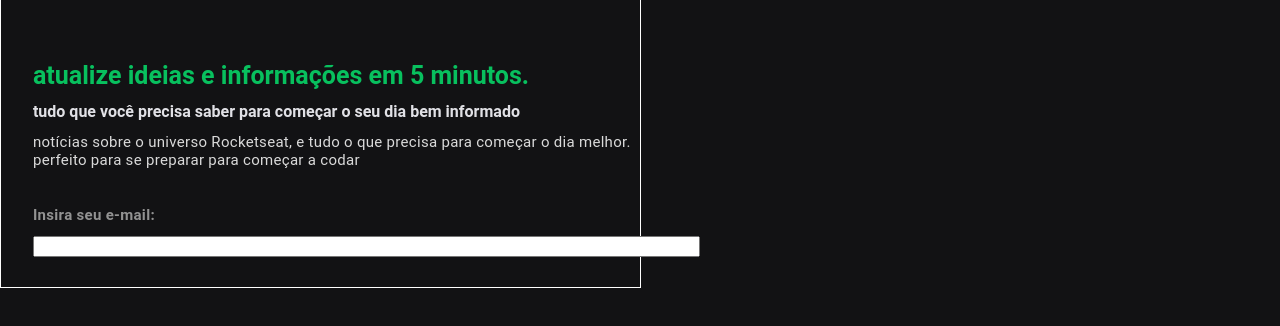
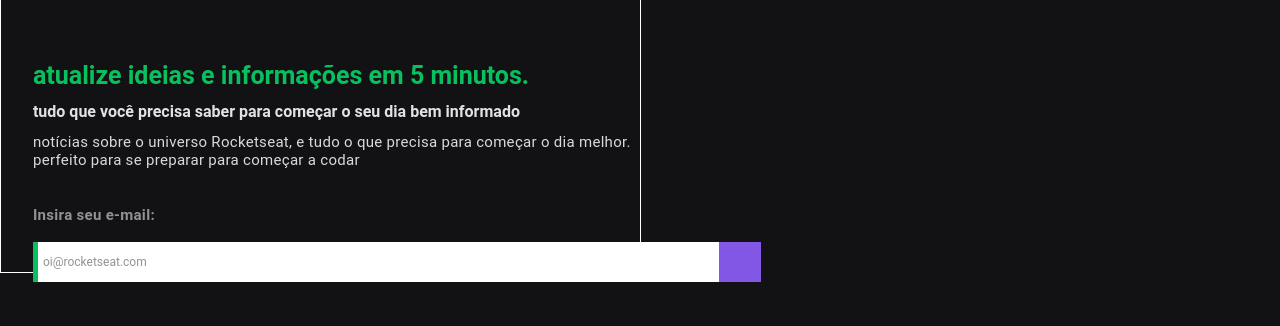
Before and after one commit to xzmuh/news-page, a plain HTML site: page index.html in a window 1280 px wide. Shown: the part 142-468 px from the top of the page. Drawn offline with Linux system fonts and the light colour scheme.

Commit message:
ajustando input

```diff
--- a/index.html
+++ b/index.html
@@ -27,7 +27,13 @@
                 </div>
                 <div class="div-email">
                     <p>Insira seu e-mail:</p>
-                    <input type="text">
+                    <div class="flex-email">
+                        <div class="div-input">
+                            <div class="div-green"></div>
+                            <input type="text" placeholder=" oi@rocketseat.com">
+                            <div class="send"></div>
+                        </div>
+                    </div>
                 </div>
             </div>
         </div>
--- a/src/styles/index.css
+++ b/src/styles/index.css
@@ -74,12 +74,48 @@ body{
     color: #929292;
     letter-spacing: 0.3px;
     font-size: 15px;
-    padding-bottom: 2%;
+    padding-bottom: 3%;
     font-weight: bold;
 }
 
+.div-green{
+    height: 40px;
+    width: 6px;
+    background-color: #08C05E;
+}
+
+.flex-email{
+    position: relative;
+    display: flex;
+}
+
+.send{
+    height: 40px;
+    width: 50px;
+    background-color: #8257E5;
+}
+
+.div-input{
+    display: flex;
+    width: 120%;
+    position: absolute;
+}
+
+::placeholder{
+    font-size: 12px;
+    color: #929292;
+}
+
 input{
+    outline: none;
+    border: #E1E1E6;
     width: 110%;
+    height: 40px;
+}
+
+input:hover{
+    transition: 0.3s;
+    background-color: #E1E1E6;
 }
 
 h3{
@@ -96,4 +132,7 @@ h5{
     .col2 {
         display: none;
     }
+    .div-input{
+        width: 94%;
+    }
 }
```
